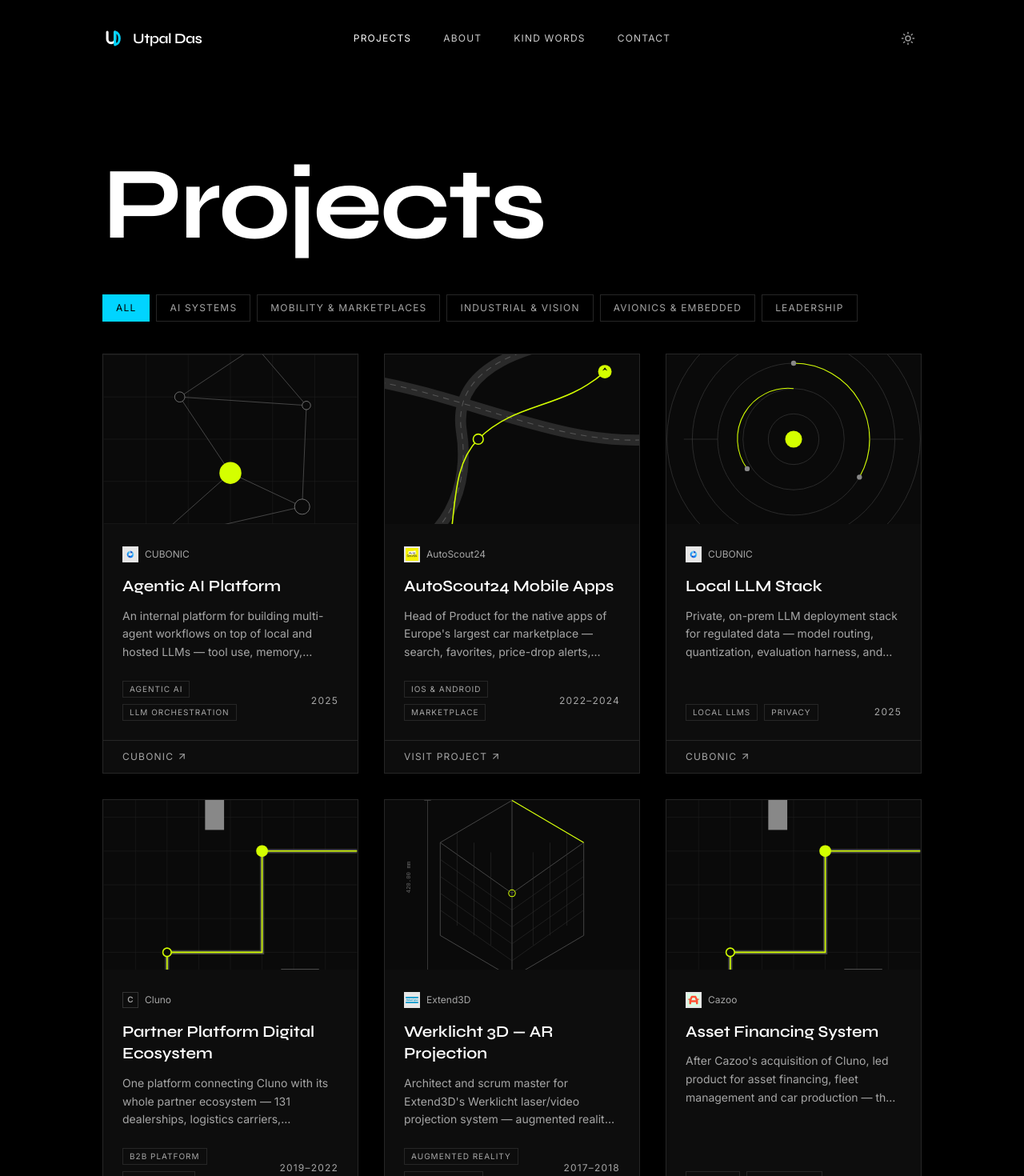
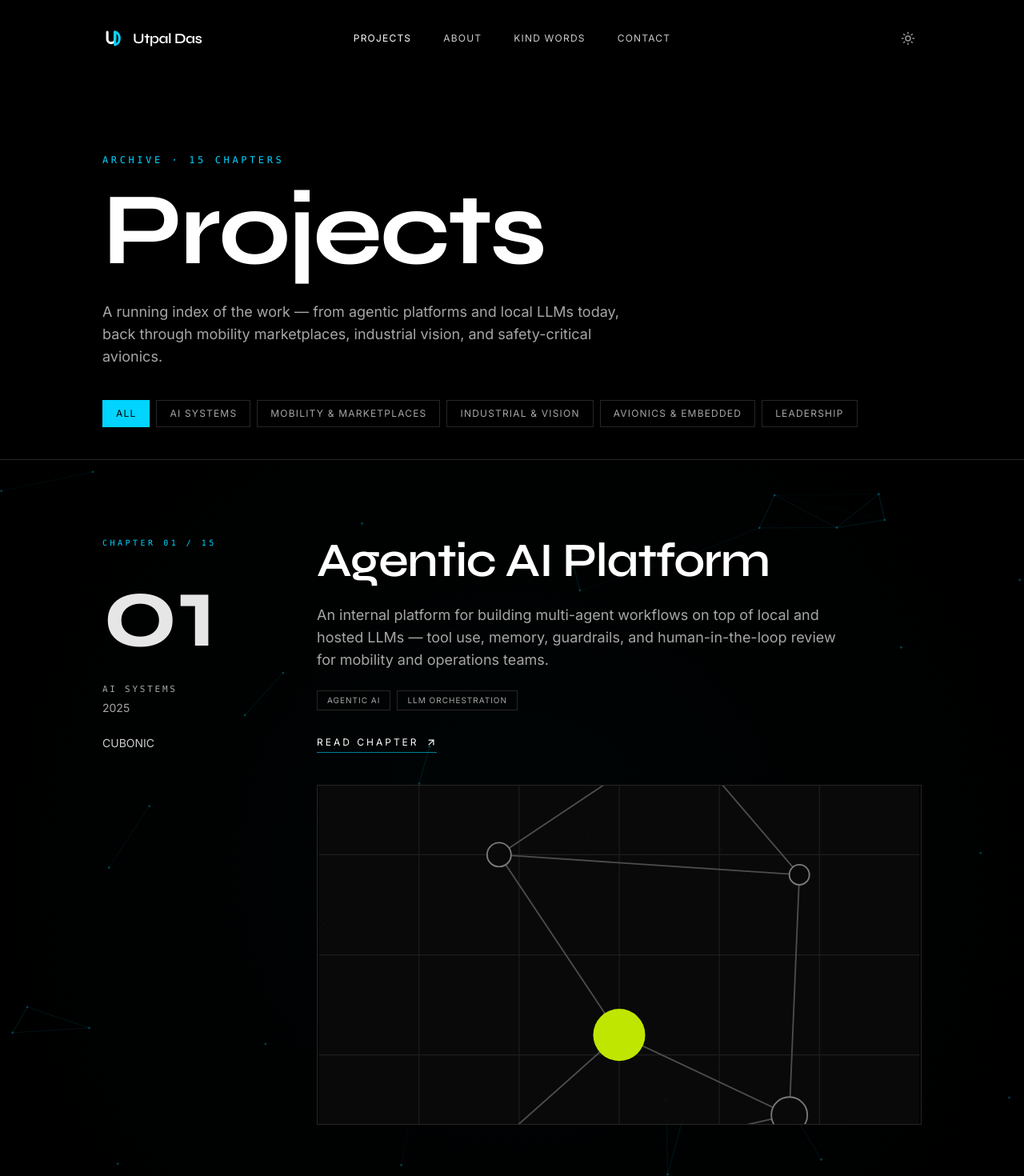
Before and after one commit to UtpalDasLabs/UtpalDasLabs.github.io, a React (Vite) app: page /work in a window 1280 px wide. Shown: the top 1470 px of the page at 80% size. Built offline with nearby package versions, Linux system fonts and the light colour scheme; the HTML template or start-up script is replaced by a standard one.

Commit message:
Changes
Co-authored-by: UtpalDasLabs <289661386+UtpalDasLabs@users.noreply.github.com>

```diff
--- a/src/pages/About.tsx
+++ b/src/pages/About.tsx
@@ -47,6 +47,9 @@ const About = () => {
         <div className="max-w-3xl space-y-16">
           {/* Intro */}
           <div>
+            <p className="mb-4 font-mono text-xs uppercase tracking-[0.3em] text-accent">
+              About · Berlin · 2026
+            </p>
             <h1 className="text-display mb-4 animate-fade-in-up">About</h1>
 
             {/* Tagline */}
--- a/src/pages/Work.tsx
+++ b/src/pages/Work.tsx
@@ -1,6 +1,8 @@
 import { useState } from "react";
+import { Link } from "react-router-dom";
+import { ArrowUpRight } from "lucide-react";
 import { Layout } from "@/components/Layout";
-import { ProjectCard } from "@/components/ProjectCard";
+import { CinematicBackground } from "@/components/CinematicBackground";
 import { projects, type Domain } from "@/data/projects";
 import { usePageMeta } from "@/hooks/use-page-meta";
 
@@ -13,6 +15,23 @@ const categories: ("All" | Domain)[] = [
   "Leadership",
 ];
 
+// Cinematic background variant paired to each domain
+const bgFor = (cat: Domain): "mesh" | "flow" | "grid" => {
+  switch (cat) {
+    case "AI Systems":
+      return "mesh";
+    case "Mobility & Marketplaces":
+      return "flow";
+    case "Industrial & Vision":
+    case "Avionics & Embedded":
+      return "grid";
+    default:
+      return "mesh";
+  }
+};
+
+const pad = (n: number) => String(n).padStart(2, "0");
+
 const Work = () => {
   const [active, setActive] = useState<(typeof categories)[number]>("All");
   usePageMeta(
@@ -21,20 +40,33 @@ const Work = () => {
     "/work",
   );
 
-  const visible = active === "All" ? projects : projects.filter((p) => p.category === active);
+  const visible =
+    active === "All" ? projects : projects.filter((p) => p.category === active);
 
   return (
     <Layout showEchelonFooter>
       {/* Header */}
-      <section className="container-wide pt-16 md:pt-24 pb-10 md:pb-12">
+      <section className="container-wide pt-16 md:pt-24 pb-4">
+        <p className="mb-4 font-mono text-xs uppercase tracking-[0.3em] text-accent">
+          Archive · {visible.length} chapters
+        </p>
         <h1 className="font-display text-6xl md:text-8xl lg:text-9xl font-bold tracking-tight">
           Projects
         </h1>
+        <p className="mt-6 max-w-2xl text-lg text-muted-foreground">
+          A running index of the work — from agentic platforms and local LLMs
+          today, back through mobility marketplaces, industrial vision, and
+          safety-critical avionics.
+        </p>
       </section>
 
       {/* Category Filters */}
-      <section className="container-wide pb-10">
-        <div className="flex flex-wrap gap-2" role="group" aria-label="Filter projects by category">
+      <section className="container-wide pt-6 pb-10">
+        <div
+          className="flex flex-wrap gap-2"
+          role="group"
+          aria-label="Filter projects by category"
+        >
           {categories.map((cat) => (
             <button
               key={cat}
@@ -53,13 +85,108 @@ const Work = () => {
         </div>
       </section>
 
-      {/* Card Grid */}
-      <section className="container-wide pb-24">
-        <div key={active} className="grid grid-cols-1 gap-6 md:grid-cols-2 lg:grid-cols-3 md:gap-8">
-          {visible.map((project, index) => (
-            <ProjectCard key={project.id} project={project} index={index} />
-          ))}
-        </div>
+      {/* Numbered chapters */}
+      <section key={active} className="pb-24">
+        {visible.map((project, i) => (
+          <article
+            key={project.id}
+            className="relative overflow-hidden border-t border-separator cinematic-grain"
+          >
+            <CinematicBackground
+              variant={bgFor(project.category)}
+              intensity={0.4}
+            />
+
+            <div className="container-wide relative z-10 grid grid-cols-1 gap-10 py-16 md:grid-cols-12 md:gap-12 md:py-24">
+              {/* Left column — chapter number + meta */}
+              <div className="md:col-span-4 lg:col-span-3">
+                <p className="font-mono text-[10px] uppercase tracking-[0.35em] text-accent">
+                  Chapter {pad(i + 1)} / {pad(visible.length)}
+                </p>
+                <p className="mt-4 font-display text-7xl font-bold leading-none text-foreground/90 md:text-8xl lg:text-9xl">
+                  {pad(i + 1)}
+                </p>
+                <p className="mt-6 font-mono text-[11px] uppercase tracking-[0.25em] text-muted-foreground">
+                  {project.category}
+                </p>
+                <p className="mt-1 text-sm text-muted-foreground">
+                  {project.year}
+                </p>
+
+                {project.companies.length > 0 && (
+                  <ul className="mt-6 space-y-1 text-sm">
+                    {project.companies.map((c) => (
+                      <li key={c.name} className="text-foreground/80">
+                        {c.name}
+                      </li>
+                    ))}
+                  </ul>
+                )}
+              </div>
+
+              {/* Right column — title, description, media */}
+              <div className="md:col-span-8 lg:col-span-9">
+                <h2 className="font-display text-3xl font-semibold leading-tight tracking-tight md:text-5xl lg:text-6xl">
+                  <Link
+                    to={`/work/${project.id}`}
+                    className="transition-colors hover:text-accent"
+                  >
+                    {project.title}
+                  </Link>
+                </h2>
+
+                <p className="mt-6 max-w-2xl text-base leading-relaxed text-muted-foreground md:text-lg">
+                  {project.description}
+                </p>
+
+                <div className="mt-6 flex flex-wrap gap-2">
+                  {project.tags.map((t) => (
+                    <span
+                      key={t}
+                      className="border border-separator px-3 py-1 text-[10px] uppercase tracking-widest text-muted-foreground"
+                    >
+                      {t}
+                    </span>
+                  ))}
+                </div>
+
+                <div className="mt-8 flex flex-wrap items-center gap-6">
+                  <Link
+                    to={`/work/${project.id}`}
+                    className="group inline-flex items-center gap-2 border-b border-accent/60 pb-1 text-xs uppercase tracking-[0.25em] text-foreground transition-colors hover:text-accent"
+                  >
+                    Read chapter
+                    <ArrowUpRight
+                      size={14}
+                      className="transition-transform group-hover:-translate-y-0.5 group-hover:translate-x-0.5"
+                    />
+                  </Link>
+                  {project.link && (
+                    <a
+                      href={project.link}
+                      target="_blank"
+                      rel="noopener noreferrer"
+                      className="inline-flex items-center gap-2 text-xs uppercase tracking-[0.25em] text-muted-foreground transition-colors hover:text-foreground"
+                    >
+                      Live link
+                      <ArrowUpRight size={14} />
+                    </a>
+                  )}
+                </div>
+
+                {/* Cover media */}
+                <div className="mt-10 aspect-[16/9] w-full overflow-hidden border border-separator">
+                  <img
+                    src={project.coverImage}
+                    alt=""
+                    className="h-full w-full object-cover opacity-90 transition-transform duration-700 hover:scale-[1.02]"
+                    loading="lazy"
+                  />
+                </div>
+              </div>
+            </div>
+          </article>
+        ))}
       </section>
     </Layout>
   );
```
Also changed, not shown: src/pages/Index.tsx (+123 -58 lines).
